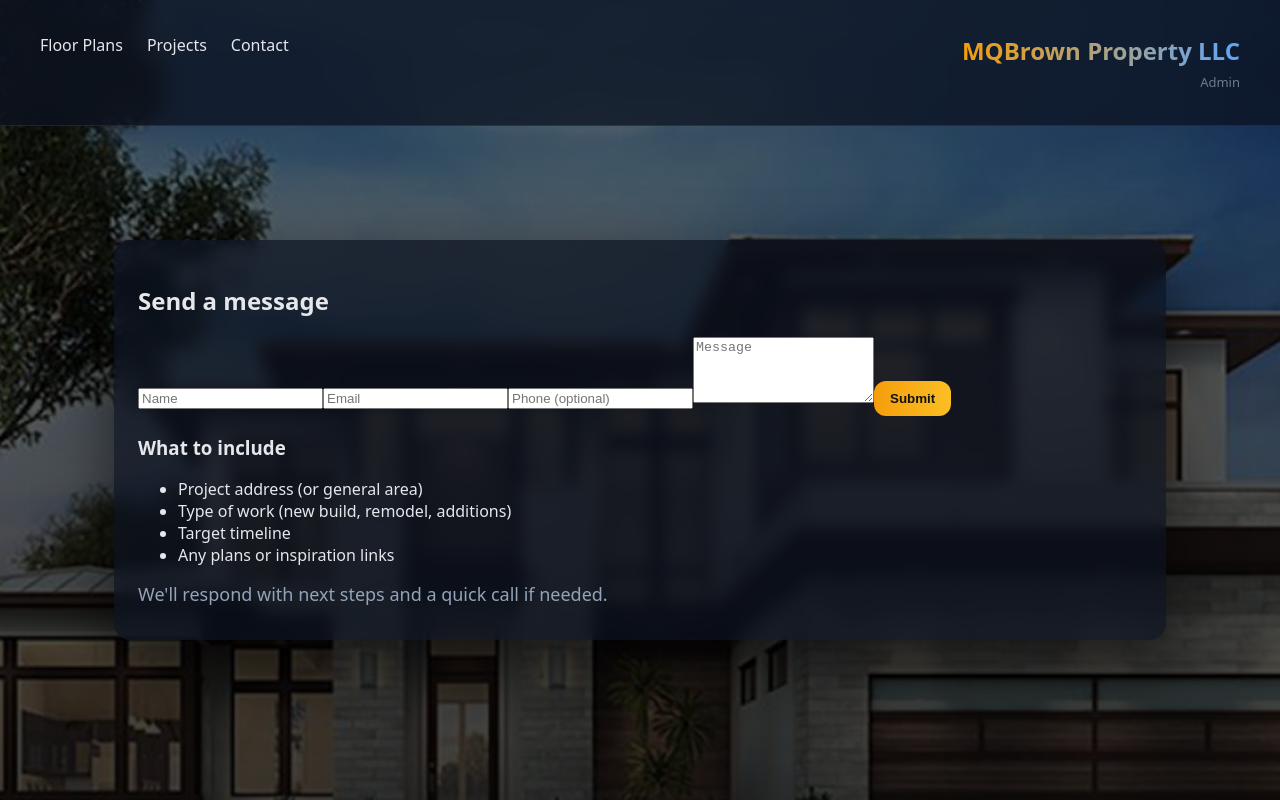
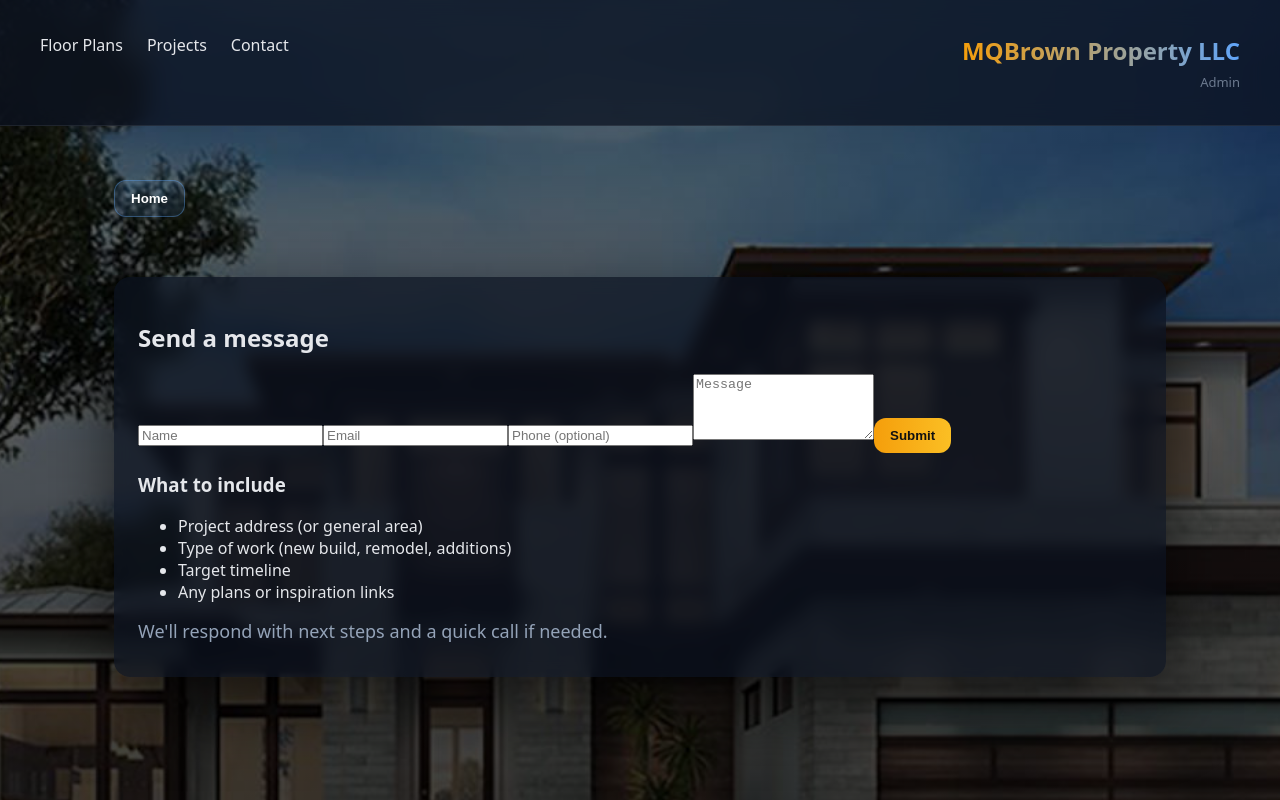
Before and after one commit to MQBrown/MelWebsiteRepo, a React (Vite) app: page /contact in a window 1280 px wide. Shown: the top 800 px of the page. Built offline with nearby package versions, Linux system fonts and the light colour scheme.

Commit message:
Update Contact.jsx

```diff
--- a/src/pages/Contact.jsx
+++ b/src/pages/Contact.jsx
@@ -1,11 +1,14 @@
-
 import React from "react";
+import BackButton from "../components/BackButton";
 
 export default function Contact({ settings }) {
-  const s = settings || {};
-
   return (
     <main className="container">
+
+      {/* ✅ HOME BUTTON */}
+      <div style={{ marginBottom: 16 }}>
+        <BackButton />
+      </div>
 
       <section className="hero section contact-layout">
 
@@ -43,7 +46,6 @@ export default function Contact({ settings }) {
         </div>
 
       </section>
-
     </main>
   );
 }
```
